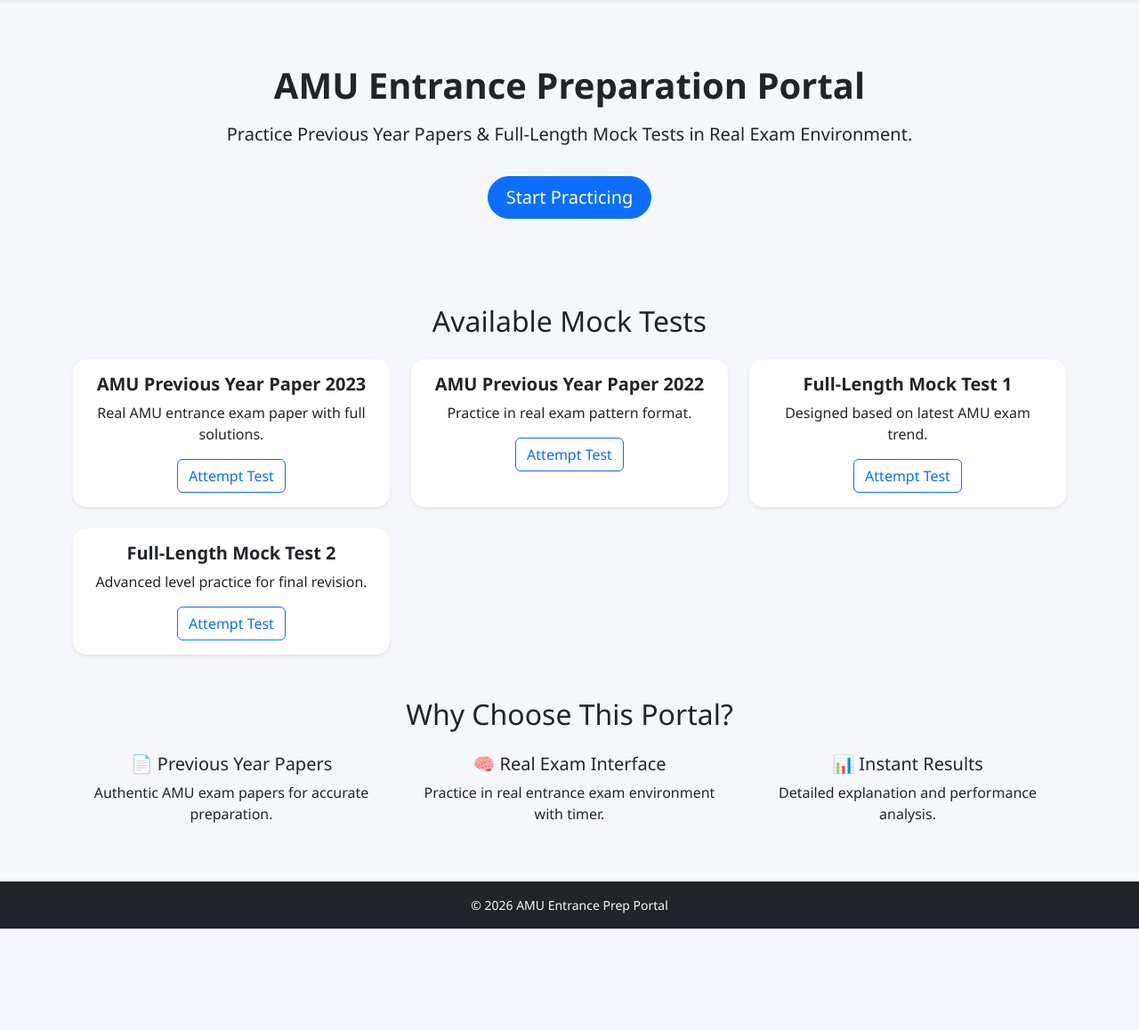
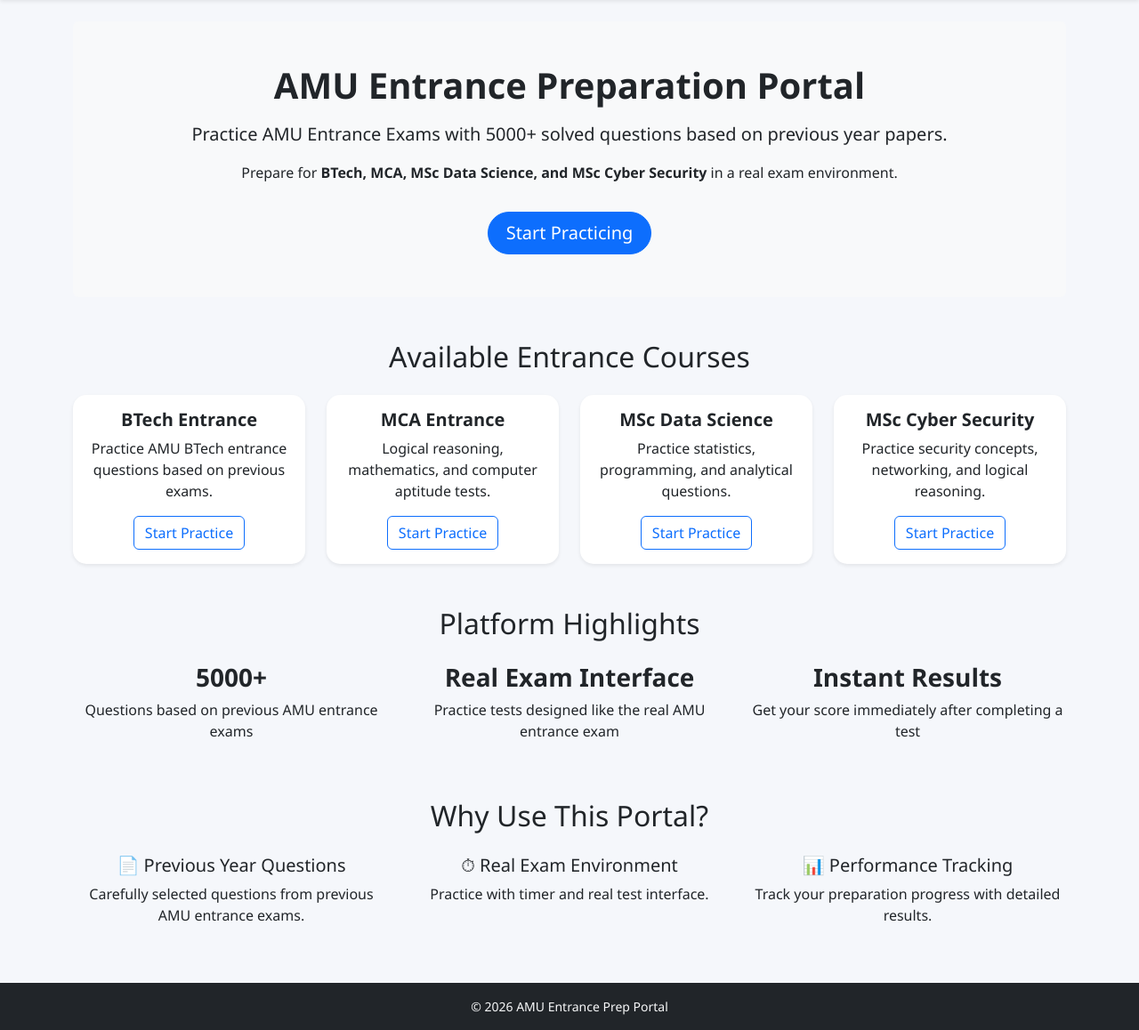
Before and after one commit to Shaaz29/AMU_Entrance_Prep_Portal, a Django app: page / in a window 1280 px wide. Shown: the part 67-1225 px from the top of the page at 89% size. Before the commit the page ends 1111 px from the top, so only its background shows below. Run offline with Django 5.2, Linux system fonts and the light colour scheme.

Commit message:
Added user registration, login improvements, dynamic mock tests from database

```diff
--- a/prep/views.py
+++ b/prep/views.py
@@ -3,6 +3,9 @@ from django.contrib.auth.models import User
 from django.contrib.auth import authenticate, login, logout
 from django.contrib.auth.decorators import login_required
 from django.contrib import messages
+
+# Import your models
+from .models import MockTest
 
 
 # ================= HOME PAGE =================
@@ -13,20 +16,35 @@ def home(request):
 # ================= REGISTER =================
 def register(request):
     if request.method == 'POST':
+
         username = request.POST.get('username')
         email = request.POST.get('email')
         password = request.POST.get('password')
 
+        # Check empty fields
+        if not username or not email or not password:
+            messages.error(request, "All fields are required")
+            return redirect('register')
+
+        # Check username exists
         if User.objects.filter(username=username).exists():
             messages.error(request, "Username already exists")
             return redirect('register')
 
+        # Check email exists
+        if User.objects.filter(email=email).exists():
+            messages.error(request, "Email already registered")
+            return redirect('register')
+
+        # Create user
         user = User.objects.create_user(
             username=username,
             email=email,
             password=password
         )
+
         user.save()
+
         messages.success(request, "Account created successfully. Please login.")
         return redirect('login')
 
@@ -35,10 +53,12 @@ def register(request):
 
 # ================= LOGIN =================
 def user_login(request):
+
     if request.user.is_authenticated:
         return redirect('dashboard')
 
     if request.method == 'POST':
+
         username = request.POST.get('username')
         password = request.POST.get('password')
 
@@ -47,6 +67,7 @@ def user_login(request):
         if user is not None:
             login(request, user)
             return redirect('dashboard')
+
         else:
             messages.error(request, "Invalid username or password")
             return redirect('login')
@@ -69,37 +90,40 @@ def dashboard(request):
 # ================= MOCK TEST LIST =================
 @login_required
 def mock_tests(request):
-    """
-    Only:
-    1 Previous Year Paper
-    2 Additional Mock Tests
-    """
-    tests = [
-        {"id": 1, "name": "Previous Year Paper"},
-        {"id": 2, "name": "Mock Test 1"},
-        {"id": 3, "name": "Mock Test 2"},
-    ]
+
+    # Load tests from database
+    tests = MockTest.objects.all()
+
     return render(request, 'mock_tests.html', {"tests": tests})
 
 
 # ================= START TEST =================
 @login_required
 def start_test(request, test_id):
-    return render(request, 'start_test.html', {'test_id': test_id})
+
+    test = MockTest.objects.get(id=test_id)
+
+    return render(request, 'start_test.html', {
+        'test': test
+    })
 
 
 # ================= SUBMIT TEST =================
 @login_required
 def submit_test(request, test_id):
-    # Later: Calculate real score from database
-    score = 85  # Temporary static score
+
+    # Later: real scoring logic
+    score = 85
+
     return redirect('result', test_id=test_id)
 
 
 # ================= RESULT =================
 @login_required
 def result(request, test_id):
-    score = 85  # Temporary
+
+    score = 85
+
     return render(request, 'result.html', {
         'test_id': test_id,
         'score': score
@@ -110,11 +134,12 @@ def result(request, test_id):
 @login_required
 def upload_questions(request):
 
-    # Only superuser can access
     if not request.user.is_superuser:
+        messages.error(request, "You are not authorized to access this page.")
         return redirect('dashboard')
 
     if request.method == 'POST':
+
         test_name = request.POST.get('test_name')
         uploaded_file = request.FILES.get('file')
 
--- a/templates/home.html
+++ b/templates/home.html
@@ -2,78 +2,86 @@
 {% block content %}
 
 <!-- HERO SECTION -->
-<div class="text-center py-5">
+<div class="text-center py-5 bg-light rounded">
     <h1 class="fw-bold">AMU Entrance Preparation Portal</h1>
+
     <p class="lead mt-3">
-        Practice Previous Year Papers & Full-Length Mock Tests
-        in Real Exam Environment.
+        Practice AMU Entrance Exams with <strong>5000+ solved questions</strong>
+        based on previous year papers.
     </p>
-    <a href="/mock-tests/" class="btn btn-primary btn-lg mt-3">
+
+    <p>
+        Prepare for <strong>BTech, MCA, MSc Data Science, and MSc Cyber Security</strong>
+        in a real exam environment.
+    </p>
+
+    <a href="{% url 'mock_tests' %}" class="btn btn-primary btn-lg mt-3">
         Start Practicing
     </a>
 </div>
 
-<!-- AVAILABLE MOCK TESTS -->
+
+<!-- COURSES SECTION -->
 <div class="mt-5">
-    <h2 class="text-center mb-4">Available Mock Tests</h2>
+    <h2 class="text-center mb-4">Available Entrance Courses</h2>
 
     <div class="row g-4">
 
-        <!-- Previous Year Paper 2023 -->
-        <div class="col-md-4">
-            <div class="card shadow-sm h-100">
-                <div class="card-body text-center">
-                    <h5 class="card-title">AMU Previous Year Paper 2023</h5>
+        <!-- BTECH -->
+        <div class="col-md-3">
+            <div class="card shadow-sm h-100 text-center">
+                <div class="card-body">
+                    <h5 class="card-title">BTech Entrance</h5>
                     <p class="card-text">
-                        Real AMU entrance exam paper with full solutions.
+                        Practice AMU BTech entrance questions based on previous exams.
                     </p>
-                    <a href="/mock-tests/2023/" class="btn btn-outline-primary">
-                        Attempt Test
+                    <a href="{% url 'mock_tests' %}" class="btn btn-outline-primary">
+                        Start Practice
                     </a>
                 </div>
             </div>
         </div>
 
-        <!-- Previous Year Paper 2022 -->
-        <div class="col-md-4">
-            <div class="card shadow-sm h-100">
-                <div class="card-body text-center">
-                    <h5 class="card-title">AMU Previous Year Paper 2022</h5>
+        <!-- MCA -->
+        <div class="col-md-3">
+            <div class="card shadow-sm h-100 text-center">
+                <div class="card-body">
+                    <h5 class="card-title">MCA Entrance</h5>
                     <p class="card-text">
-                        Practice in real exam pattern format.
+                        Logical reasoning, mathematics, and computer aptitude tests.
                     </p>
-                    <a href="/mock-tests/2022/" class="btn btn-outline-primary">
-                        Attempt Test
+                    <a href="{% url 'mock_tests' %}" class="btn btn-outline-primary">
+                        Start Practice
                     </a>
                 </div>
             </div>
         </div>
 
-        <!-- Full Length Mock 1 -->
-        <div class="col-md-4">
-            <div class="card shadow-sm h-100">
-                <div class="card-body text-center">
-                    <h5 class="card-title">Full-Length Mock Test 1</h5>
+        <!-- DATA SCIENCE -->
+        <div class="col-md-3">
+            <div class="card shadow-sm h-100 text-center">
+                <div class="card-body">
+                    <h5 class="card-title">MSc Data Science</h5>
                     <p class="card-text">
-                        Designed based on latest AMU exam trend.
+                        Practice statistics, programming, and analytical questions.
                     </p>
-                    <a href="/mock-tests/mock1/" class="btn btn-outline-primary">
-                        Attempt Test
+                    <a href="{% url 'mock_tests' %}" class="btn btn-outline-primary">
+                        Start Practice
                     </a>
                 </div>
             </div>
         </div>
 
-        <!-- Full Length Mock 2 -->
-        <div class="col-md-4">
-            <div class="card shadow-sm h-100">
-                <div class="card-body text-center">
-                    <h5 class="card-title">Full-Length Mock Test 2</h5>
+        <!-- CYBER SECURITY -->
+        <div class="col-md-3">
+            <div class="card shadow-sm h-100 text-center">
+                <div class="card-body">
+                    <h5 class="card-title">MSc Cyber Security</h5>
                     <p class="card-text">
-                        Advanced level practice for final revision.
+                        Practice security concepts, networking, and logical reasoning.
                     </p>
-                    <a href="/mock-tests/mock2/" class="btn btn-outline-primary">
-                        Attempt Test
+                    <a href="{% url 'mock_tests' %}" class="btn btn-outline-primary">
+                        Start Practice
                     </a>
                 </div>
             </div>
@@ -82,25 +90,51 @@
     </div>
 </div>
 
-<!-- WHY CHOOSE SECTION -->
+
+<!-- STATS SECTION -->
 <div class="mt-5 text-center">
-    <h2 class="mb-4">Why Choose This Portal?</h2>
+    <h2 class="mb-4">Platform Highlights</h2>
 
     <div class="row">
 
         <div class="col-md-4">
-            <h5>📄 Previous Year Papers</h5>
-            <p>Authentic AMU exam papers for accurate preparation.</p>
+            <h3 class="fw-bold">5000+</h3>
+            <p>Questions based on previous AMU entrance exams</p>
         </div>
 
         <div class="col-md-4">
-            <h5>🧠 Real Exam Interface</h5>
-            <p>Practice in real entrance exam environment with timer.</p>
+            <h3 class="fw-bold">Real Exam Interface</h3>
+            <p>Practice tests designed like the real AMU entrance exam</p>
         </div>
 
         <div class="col-md-4">
-            <h5>📊 Instant Results</h5>
-            <p>Detailed explanation and performance analysis.</p>
+            <h3 class="fw-bold">Instant Results</h3>
+            <p>Get your score immediately after completing a test</p>
+        </div>
+
+    </div>
+</div>
+
+
+<!-- WHY CHOOSE SECTION -->
+<div class="mt-5 text-center">
+    <h2 class="mb-4">Why Use This Portal?</h2>
+
+    <div class="row">
+
+        <div class="col-md-4">
+            <h5>📄 Previous Year Questions</h5>
+            <p>Carefully selected questions from previous AMU entrance exams.</p>
+        </div>
+
+        <div class="col-md-4">
+            <h5>⏱ Real Exam Environment</h5>
+            <p>Practice with timer and real test interface.</p>
+        </div>
+
+        <div class="col-md-4">
+            <h5>📊 Performance Tracking</h5>
+            <p>Track your preparation progress with detailed results.</p>
         </div>
 
     </div>
```
Also changed, not shown: prep/urls.py (+12 -5 lines), templates/login.html (+39 -6 lines), templates/mock_test.html (+30 -7 lines), templates/register.html (+43 -8 lines).
